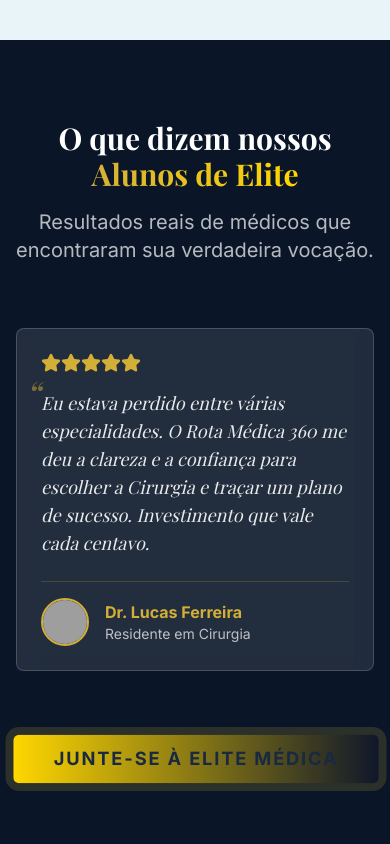
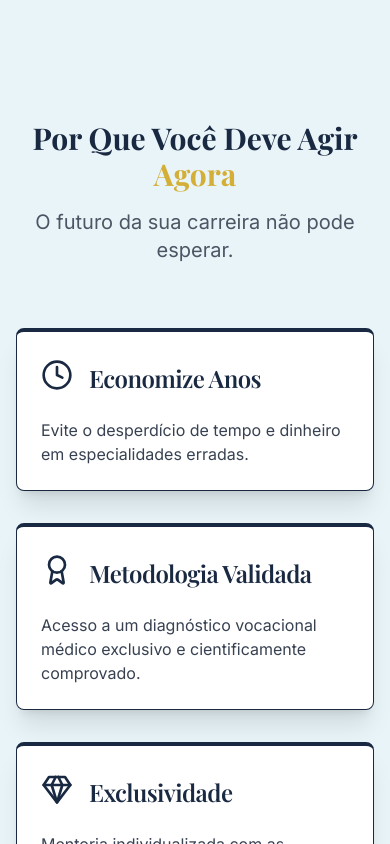
Before and after one commit to labdesacadas-glitch/rotamedica360, a React (Vite) app: page / in a window 390 px wide. Shown: the part 4340-5184 px from the top of the page. Built offline with nearby package versions, Linux system fonts and the light colour scheme; grey boxes are pictures that could not be loaded; a web font is replaced by a local one.

Commit message:
[dyad] Removendo a seção de depoimentos e seus links de navegação - wrote 3 file(s), deleted 1 file(s)

```diff
--- a/src/components/Footer.tsx
+++ b/src/components/Footer.tsx
@@ -28,12 +28,6 @@ const Footer: React.FC = () => {
               className="text-white/70 hover:text-gold transition-colors duration-300 mb-2 md:mb-0"
             >
               Investimento
-            </a>
-            <a
-              href="#depoimentos"
-              className="text-white/70 hover:text-gold transition-colors duration-300 mb-2 md:mb-0"
-            >
-              Depoimentos
             </a>
             <a
               href="#"
--- a/src/components/Header.tsx
+++ b/src/components/Header.tsx
@@ -9,7 +9,6 @@ const Header: React.FC = () => {
   const navItems = [
     { name: "O Programa", href: "#programa" },
     { name: "Como Funciona", href: "#como-funciona" },
-    { name: "Depoimentos", href: "#depoimentos" },
     { name: "Investimento", href: "#investimento" },
   ];
 
--- a/src/components/TestimonialsSlider.tsx
+++ /dev/null
@@ -1,110 +0,0 @@
-import { Star } from "lucide-react";
-import React from "react";
-import {
-  Carousel,
-  CarouselContent,
-  CarouselItem,
-  CarouselNext,
-  CarouselPrevious,
-} from "./ui/carousel";
-import { Card, CardContent } from "./ui/card";
-import CtaButton from "./CtaButton";
-
-const testimonials = [
-  {
-    name: "Dr. Lucas Ferreira",
-    specialty: "Residente em Cirurgia",
-    quote:
-      "Eu estava perdido entre várias especialidades. O Rota Médica 360 me deu a clareza e a confiança para escolher a Cirurgia e traçar um plano de sucesso. Investimento que vale cada centavo.",
-    rating: 5,
-    avatar: "/public/placeholder.svg",
-  },
-  {
-    name: "Dra. Camila Mendes",
-    specialty: "Estudante de Medicina (5º ano)",
-    quote:
-      "O diagnóstico vocacional foi um divisor de águas. Entendi que minha paixão era a Pediatria e recebi um mapa de como chegar lá. Sinto-me 100% mais motivada.",
-    rating: 5,
-    avatar: "/public/placeholder.svg",
-  },
-  {
-    name: "Dr. Rafael Souza",
-    specialty: "Médico Generalista",
-    quote:
-      "Após anos de frustração, o programa me ajudou a pivotar minha carreira para a área de Gestão em Saúde. A exclusividade e o suporte são inigualáveis.",
-    rating: 5,
-    avatar: "/public/placeholder.svg",
-  },
-];
-
-const TestimonialCard: React.FC<{ testimonial: typeof testimonials[0] }> = ({
-  testimonial,
-}) => (
-  <Card className="glass-card bg-white/10 border-gold/30 shadow-2xl h-full flex flex-col justify-between transition-all duration-500 hover:scale-[1.02]">
-    <CardContent className="p-6 md:p-8">
-      <div className="flex mb-4">
-        {[...Array(testimonial.rating)].map((_, i) => (
-          <Star key={i} className="h-5 w-5 fill-gold text-gold" />
-        ))}
-      </div>
-      <p className="text-lg italic text-white/90 mb-6 font-serif relative">
-        <span className="text-4xl text-gold absolute -top-4 -left-4 opacity-50">“</span>
-        {testimonial.quote}
-      </p>
-      <div className="flex items-center mt-4 pt-4 border-t border-gold/20">
-        <img
-          src={testimonial.avatar}
-          alt={testimonial.name}
-          className="h-12 w-12 rounded-full object-cover mr-4 border-2 border-gold"
-        />
-        <div>
-          <p className="font-bold text-gold font-sans">{testimonial.name}</p>
-          <p className="text-sm text-white/70 font-sans">
-            {testimonial.specialty}
-          </p>
-        </div>
-      </div>
-    </CardContent>
-  </Card>
-);
-
-const TestimonialsSlider: React.FC = () => {
-  return (
-    <section id="depoimentos" className="py-20 md:py-32 bg-navy overflow-hidden">
-      <div className="container mx-auto px-4">
-        <h2 className="text-3xl md:text-5xl font-serif font-bold text-white text-center mb-4">
-          O que dizem nossos <span className="text-shimmer-gold">Alunos de Elite</span>
-        </h2>
-        <p className="text-xl text-white/70 text-center mb-16 max-w-3xl mx-auto font-sans">
-          Resultados reais de médicos que encontraram sua verdadeira vocação.
-        </p>
-
-        <Carousel
-          opts={{
-            align: "start",
-            loop: true,
-          }}
-          className="w-full"
-        >
-          <CarouselContent className="-ml-4">
-            {testimonials.map((testimonial, index) => (
-              <CarouselItem key={index} className="md:basis-1/2 lg:basis-1/3 pl-4">
-                <TestimonialCard testimonial={testimonial} />
-              </CarouselItem>
-            ))}
-          </CarouselContent>
-          <CarouselPrevious className="text-gold border-gold hover:bg-gold hover:text-navy-dark" />
-          <CarouselNext className="text-gold border-gold hover:bg-gold hover:text-navy-dark" />
-        </Carousel>
-
-        <div className="text-center mt-16">
-          <CtaButton size="lg" className="px-10 py-6 text-lg">
-            Junte-se à Elite Médica
-          </CtaButton>
-        </div>
-      </div>
-    </section>
-  );
-};
-
-export default TestimonialsSlider;
--- a/src/pages/Index.tsx
+++ b/src/pages/Index.tsx
@@ -4,7 +4,6 @@ import HeroSection from "@/components/HeroSection";
 import IdentificationBlock from "@/components/IdentificationBlock";
 import StorytellingBlock from "@/components/StorytellingBlock";
 import HowItWorks from "@/components/HowItWorks";
-import TestimonialsSlider from "@/components/TestimonialsSlider";
 import ReasonsToAct from "@/components/ReasonsToAct";
 import ExclusiveBonuses from "@/components/ExclusiveBonuses";
 import InvestmentSection from "@/components/InvestmentSection";
@@ -22,7 +21,7 @@ const Index = () => {
         <IdentificationBlock />
         <StorytellingBlock />
         <HowItWorks />
-        <TestimonialsSlider />
+        {/* TestimonialsSlider removido */}
         <ReasonsToAct />
         <ExclusiveBonuses />
         <InvestmentSection />
```
